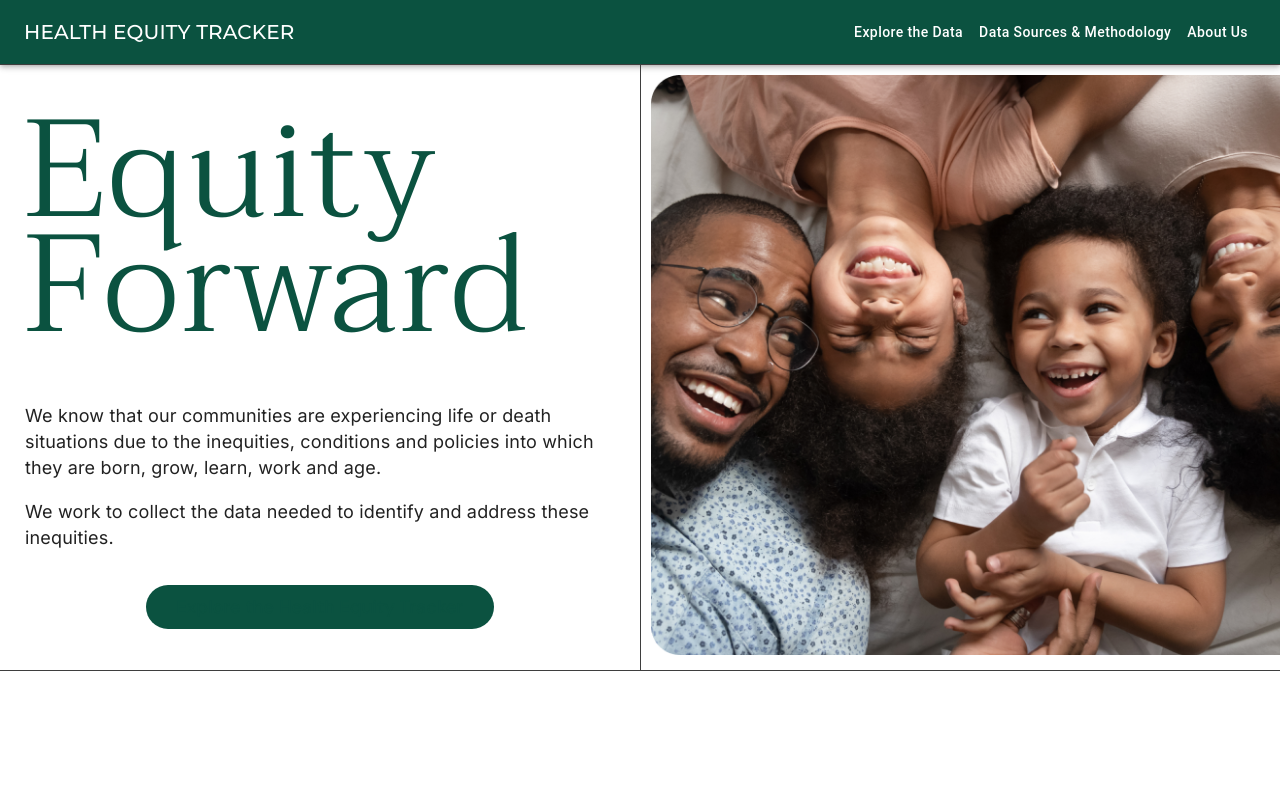
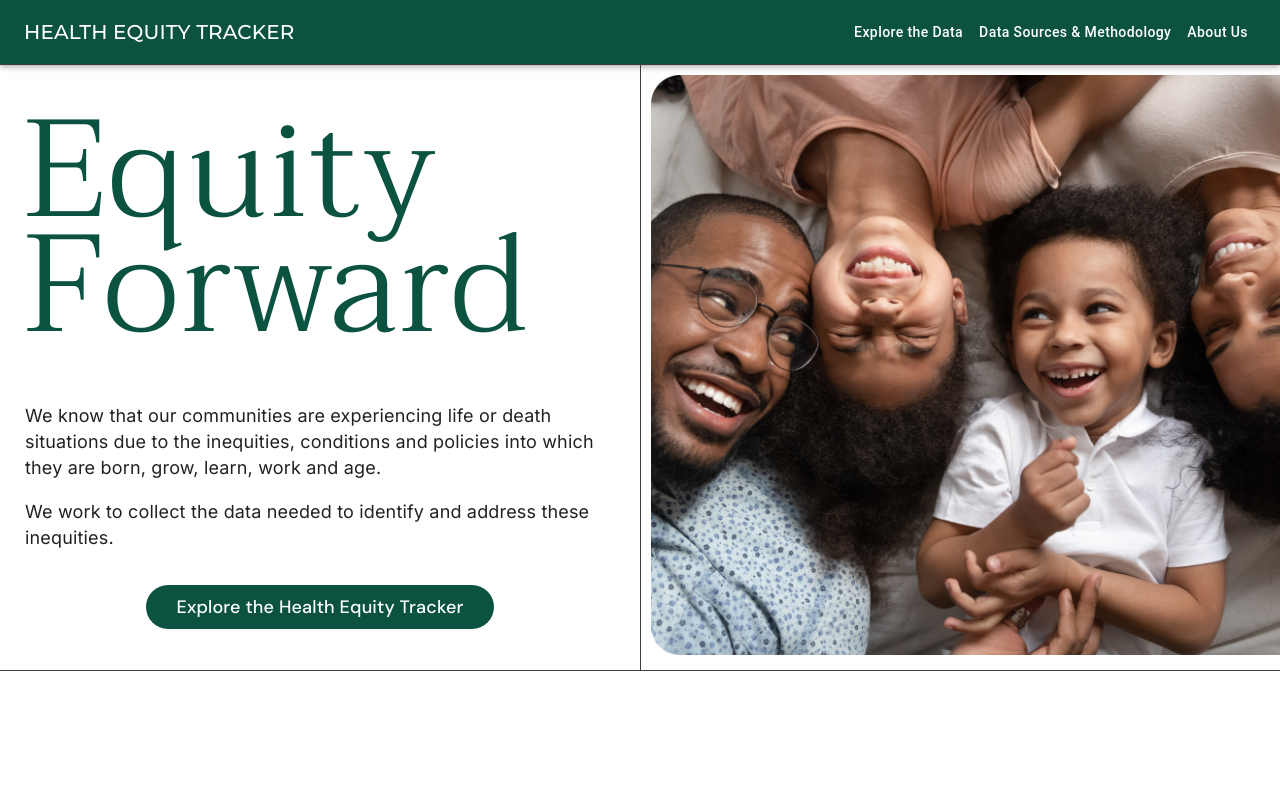
Before and after one commit to ebuddenberg/health-equity-tracker, a React (Create React App) app in the folder frontend/: page / in a window 1280 px wide. Shown: the top 800 px of the page. Built offline with nearby package versions, Linux system fonts and the light colour scheme.

Commit message:
important (#469)

```diff
--- a/frontend/src/pages/AboutUs/AboutUsPage.module.scss
+++ b/frontend/src/pages/AboutUs/AboutUsPage.module.scss
@@ -19,7 +19,7 @@
 // For primary-themed buttons
 .PrimaryButton {
   background-color: #0b5240;
-  color: white;
+  color: white !important;
   border-radius: 40px;
   height: 52px;
   width: 220px;
--- a/frontend/src/pages/Landing/LandingPage.module.scss
+++ b/frontend/src/pages/Landing/LandingPage.module.scss
@@ -10,7 +10,7 @@
 // For primary-themed buttons
 .PrimaryButton {
   background-color: #0b5240;
-  color: white;
+  color: white !important;
   border-radius: 40px;
   height: 52px;
   width: 220px;
```
